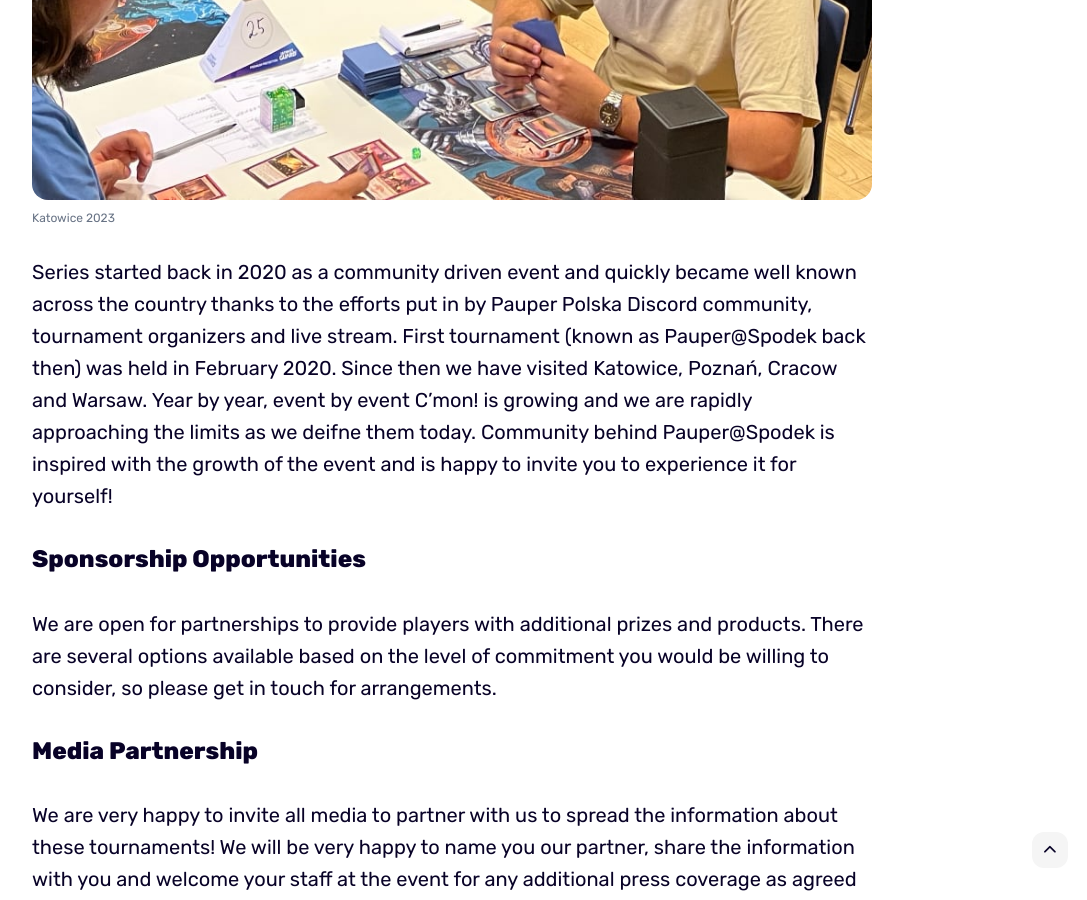
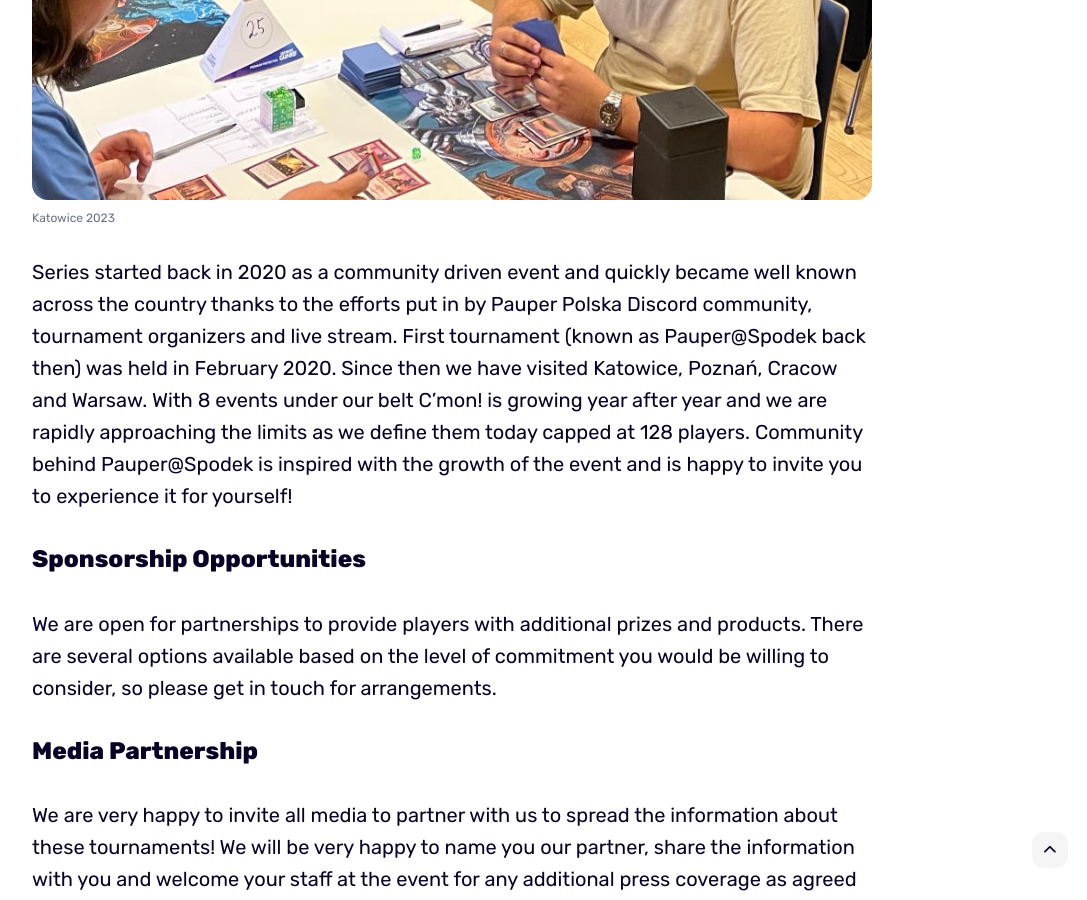
Before and after one commit to ganiwo/cmonmagic, a Jekyll site: the page built from _pages/about.md, in a window 1280 px wide and 900 px high, scrolled down 984 px. Shown: the whole window, without its empty margins (188-1275 px from the left). Built offline with Jekyll 4.4.1, drawn with Linux system fonts in a browser that asks for light colours.

Commit message:
Update about.md

```diff
--- a/_pages/about.md
+++ b/_pages/about.md
@@ -7,7 +7,7 @@ image: '/images/bg.jpg'
 image_caption: 'Katowice 2023'
 ---
 
-Series started back in 2020 as a community driven event and quickly became well known across the country thanks to the efforts put in by Pauper Polska Discord community, tournament organizers and live stream. First tournament (known as Pauper@Spodek back then) was held in February 2020. Since then we have visited Katowice, Poznań, Cracow and Warsaw. Year by year, event by event C'mon! is growing and we are rapidly approaching the limits as we deifne them today. Community behind Pauper@Spodek is inspired with the growth of the event and is happy to invite you to experience it for yourself!
+Series started back in 2020 as a community driven event and quickly became well known across the country thanks to the efforts put in by Pauper Polska Discord community, tournament organizers and live stream. First tournament (known as Pauper@Spodek back then) was held in February 2020. Since then we have visited Katowice, Poznań, Cracow and Warsaw. With 8 events under our belt C'mon! is growing year after year and we are rapidly approaching the limits as we define them today capped at 128 players. Community behind Pauper@Spodek is inspired with the growth of the event and is happy to invite you to experience it for yourself!
 
 <h3>Sponsorship Opportunities</h3>
 
```
